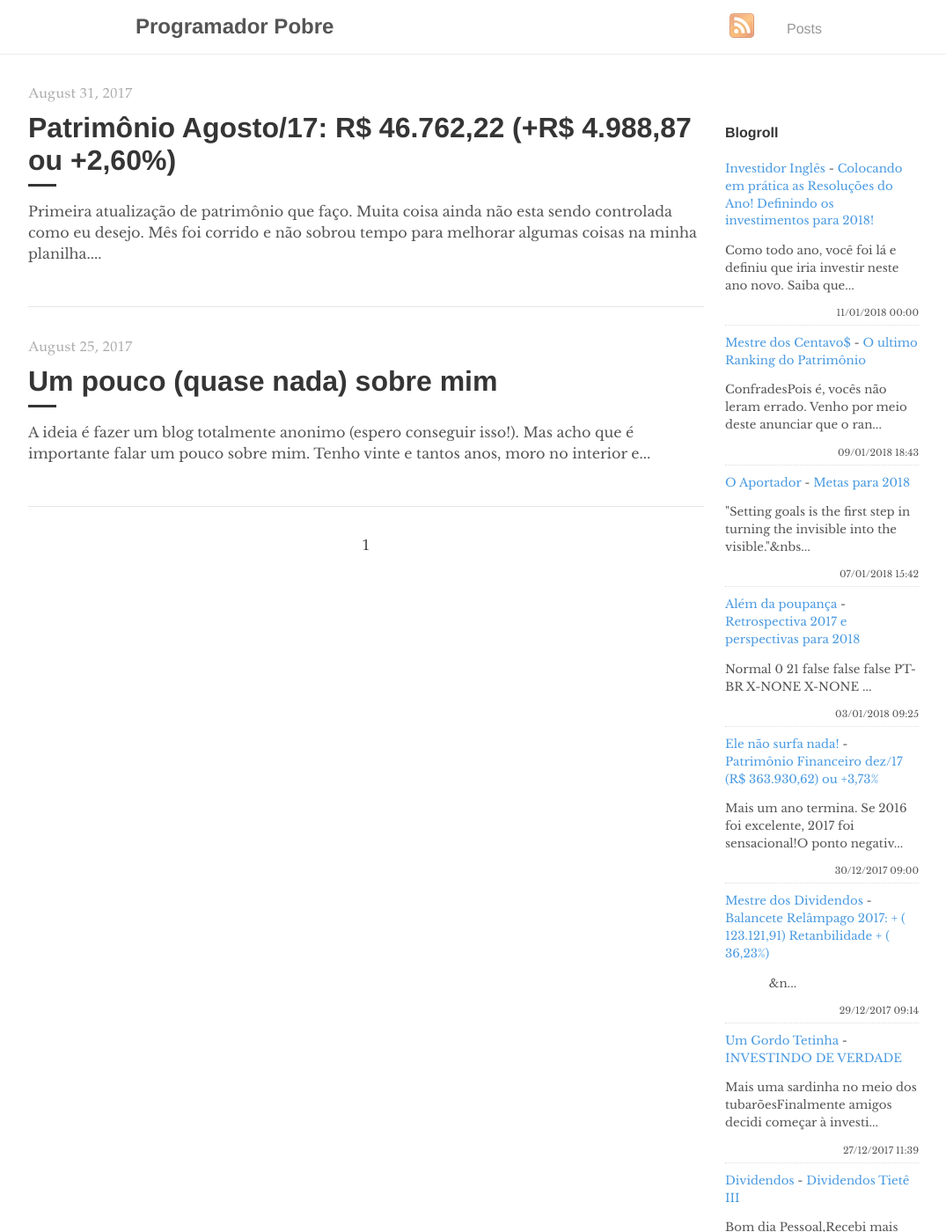
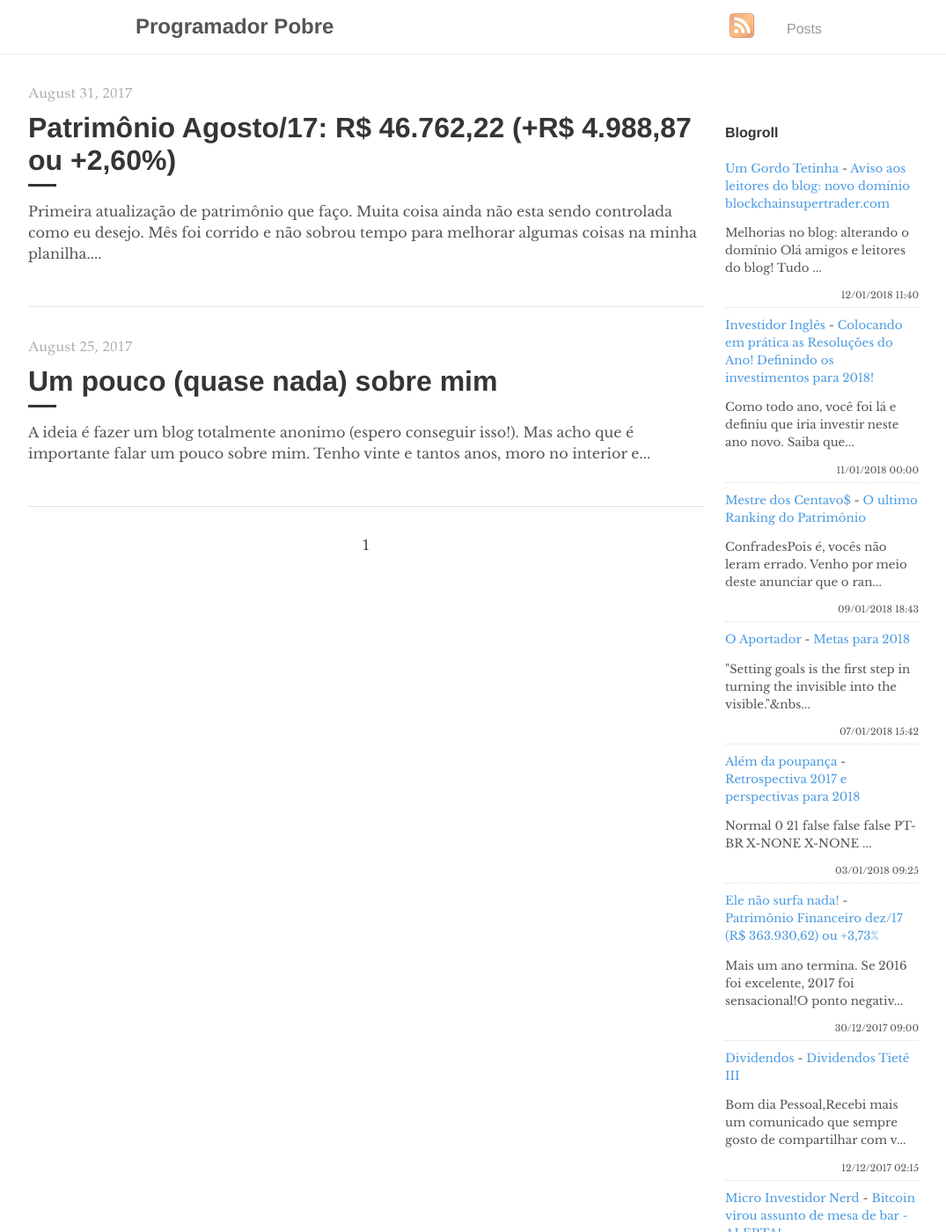
Before and after one commit to programadorpobre/programadorpobre.github.io, a Jekyll site: the page built from index.html, in a window 1280 px wide and 1400 px high. Shown: the whole window at 88% size, without its empty margins (96-1171 px from the left). Built offline with Jekyll 4.4.1, drawn with Linux system fonts in a browser that asks for light colours; the list of posts is cut into pages by our own code; comment, search, counter and statistics services are not loaded.

Commit message:
[ci skip] travis #160

```diff
--- a/_includes/feed-entries.html
+++ b/_includes/feed-entries.html
@@ -1,3 +1,8 @@
+<div class="feed-entry">
+    <a class="feed-entry-site-name" href="http://gordotetinha.blogspot.com/">Um Gordo Tetinha</a> - <a class="feed-entry-title" href="http://gordotetinha.blogspot.com/2018/01/aviso-aos-leitores-do-blog-novo-dominio.html">Aviso aos leitores do blog: novo domínio blockchainsupertrader.com</a>
+    <p class="feed-entry-summary">Melhorias no blog: alterando o domínio&nbsp;Olá amigos e leitores do blog! Tudo ...</p>
+    <time datetime="2018-01-12T11:40:00.001-02:00">12/01/2018 11:40</time>
+</div>
 <div class="feed-entry">
     <a class="feed-entry-site-name" href="http://www.investidoringles.com/">Investidor Inglês</a> - <a class="feed-entry-title" href="http://www.investidoringles.com/2018/01/definindo-investimentos-2018.html">Colocando em prática as Resoluções do Ano!  Definindo os investimentos para 2018!</a>
     <p class="feed-entry-summary">Como todo ano, você foi lá e definiu que iria investir neste ano novo. Saiba que...</p>
@@ -24,16 +29,6 @@
     <time datetime="2017-12-30T09:00:00.000-02:00">30/12/2017 09:00</time>
 </div>
 <div class="feed-entry">
-    <a class="feed-entry-site-name" href="http://mestredosdividendos.blogspot.com/">Mestre dos Dividendos</a> - <a class="feed-entry-title" href="http://mestredosdividendos.blogspot.com/2017/12/balancete-relampago-2017-12312191.html">Balancete Relâmpago 2017: + ( 123.121,91) Retanbilidade + ( 36,23%)</a>
-    <p class="feed-entry-summary">&nbsp;&nbsp;&nbsp;&nbsp;&nbsp;&nbsp;&nbsp;&nbsp;&nbsp;&nbsp;&nbsp;&nbsp;&nbsp;&n...</p>
-    <time datetime="2017-12-29T09:14:00.000-08:00">29/12/2017 09:14</time>
-</div>
-<div class="feed-entry">
-    <a class="feed-entry-site-name" href="http://gordotetinha.blogspot.com/">Um Gordo Tetinha</a> - <a class="feed-entry-title" href="http://gordotetinha.blogspot.com/2017/12/investindo-de-verdade.html">INVESTINDO DE VERDADE</a>
-    <p class="feed-entry-summary">Mais uma sardinha no meio dos tubarõesFinalmente amigos decidi começar à investi...</p>
-    <time datetime="2017-12-27T11:39:00.001-02:00">27/12/2017 11:39</time>
-</div>
-<div class="feed-entry">
     <a class="feed-entry-site-name" href="http://bonsdividendos.blogspot.com/">Dividendos</a> - <a class="feed-entry-title" href="http://bonsdividendos.blogspot.com/2017/12/dividendos-tiete-iii.html">Dividendos Tietê III</a>
     <p class="feed-entry-summary">Bom dia Pessoal,Recebi mais um comunicado que sempre gosto de compartilhar com v...</p>
     <time datetime="2017-12-12T02:15:00.001-08:00">12/12/2017 02:15</time>
```
